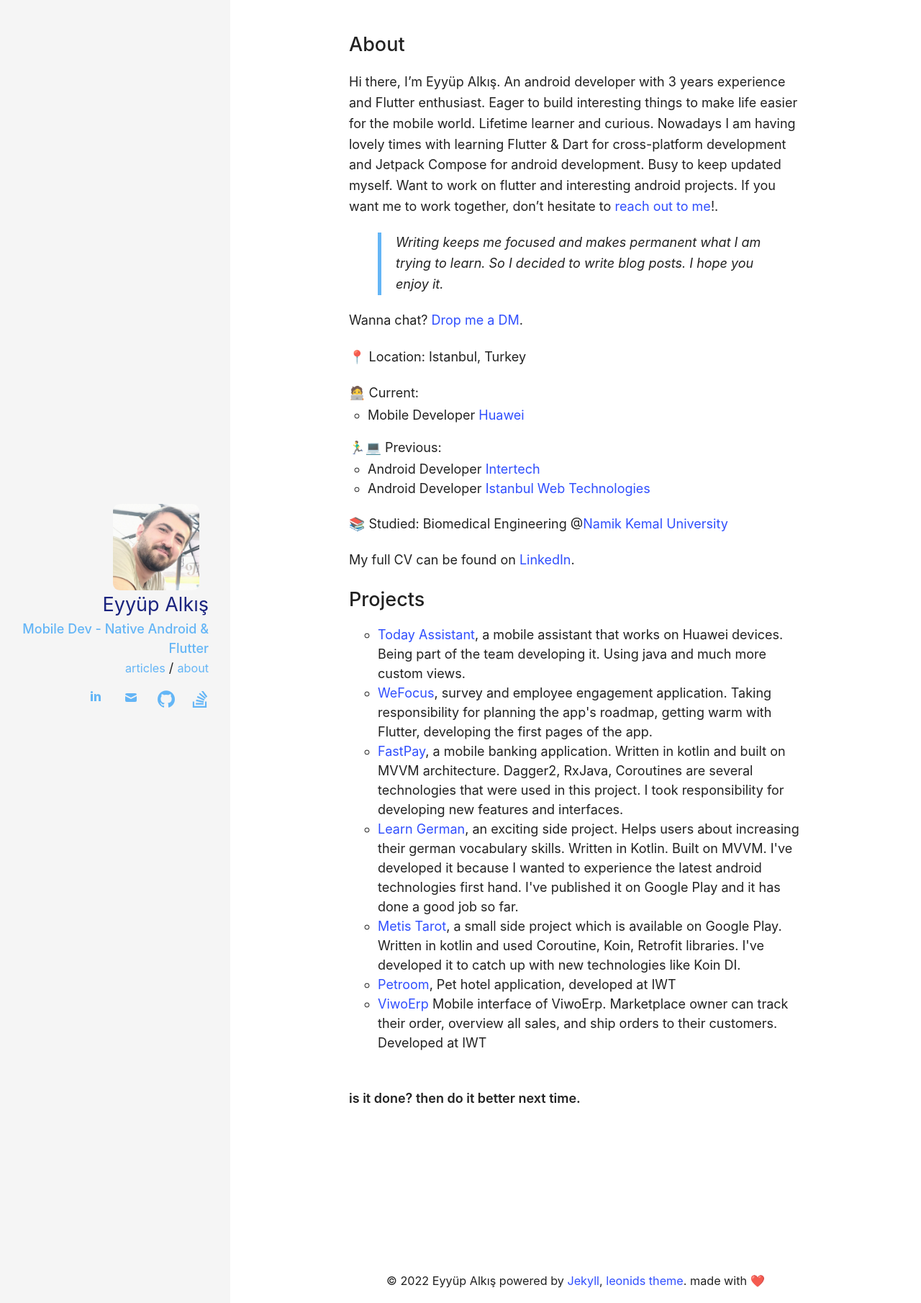
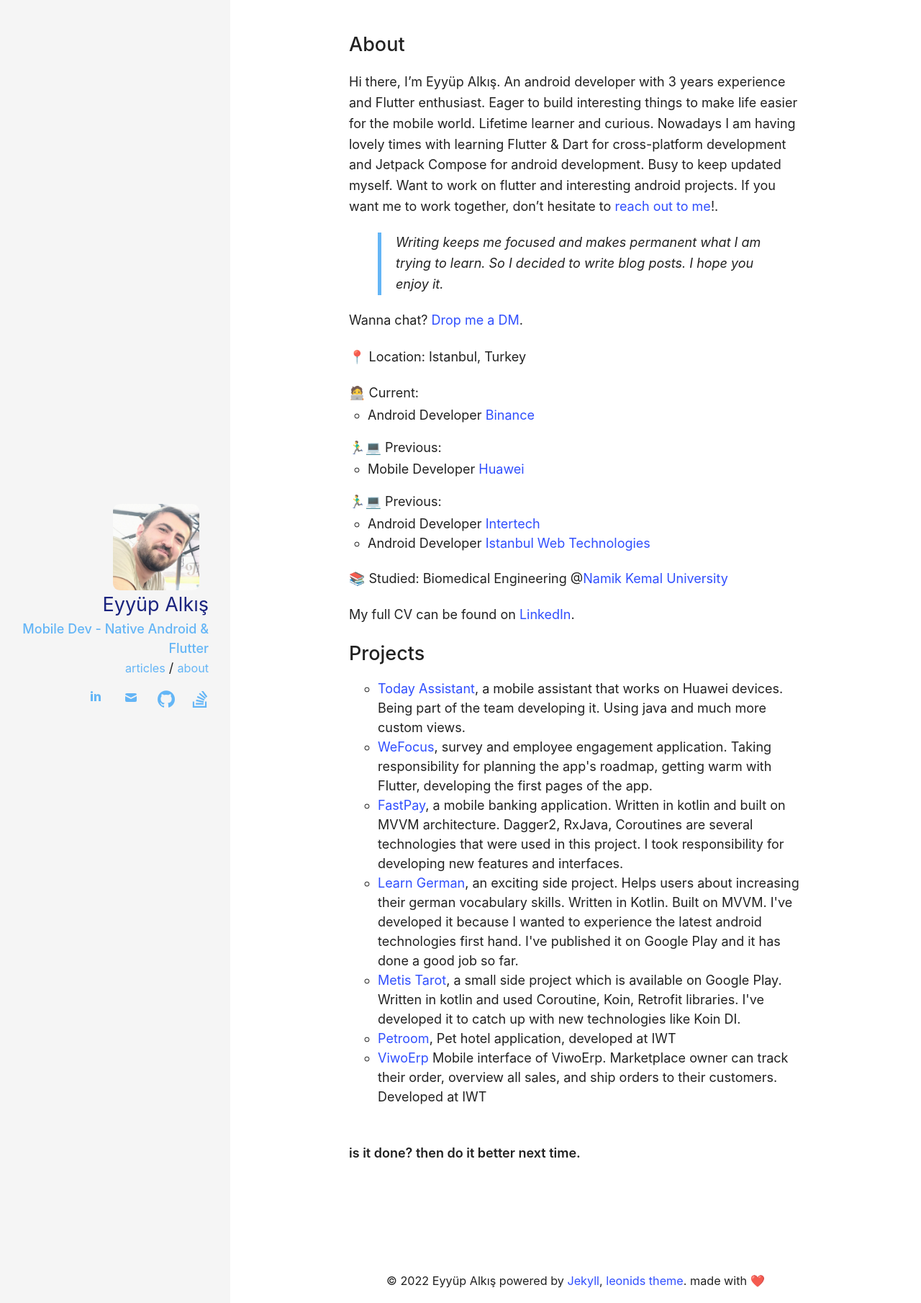
Before and after one commit to EyyupAlkis/About, a Jekyll site: the page built from about.md, in a window 1280 px wide. Shown: the whole page at 72% size. Built offline with Jekyll 4.4.1, drawn with Linux system fonts in a browser that asks for light colours.

Commit message:
added new position

```diff
--- a/about.md
+++ b/about.md
@@ -15,6 +15,13 @@ Wanna chat? <a href="https://twitter.com/rathi246">Drop me a DM</a>.
 
 <section>
 🧑‍💻 Current:
+  <ul style="margin-top: 0.2em; list-style-type: circle; padding-inline-start: 26px;">
+    <li>Android Developer <a href="https://www.binance.com/en/earn">Binance</a></li>
+  </ul>
+</section>
+
+<section>
+🏃‍♂️💻 Previous:
   <ul style="margin-top: 0.2em; list-style-type: circle; padding-inline-start: 26px;">
     <li>Mobile Developer <a href="https://www.huawei.com/tr/">Huawei</a></li>
   </ul>
```
Also changed, not shown: Gemfile (line endings or trailing spaces), _includes/analytics.html (line endings or trailing spaces), _posts/2021-10-11-MVI-Architecture.md (line endings or trailing spaces), _posts/2021-10-14-Why-Dart.md (line endings or trailing spaces), now.json (line endings or trailing spaces), petroom.md (line endings or trailing spaces), vivoerp.md (line endings or trailing spaces).
